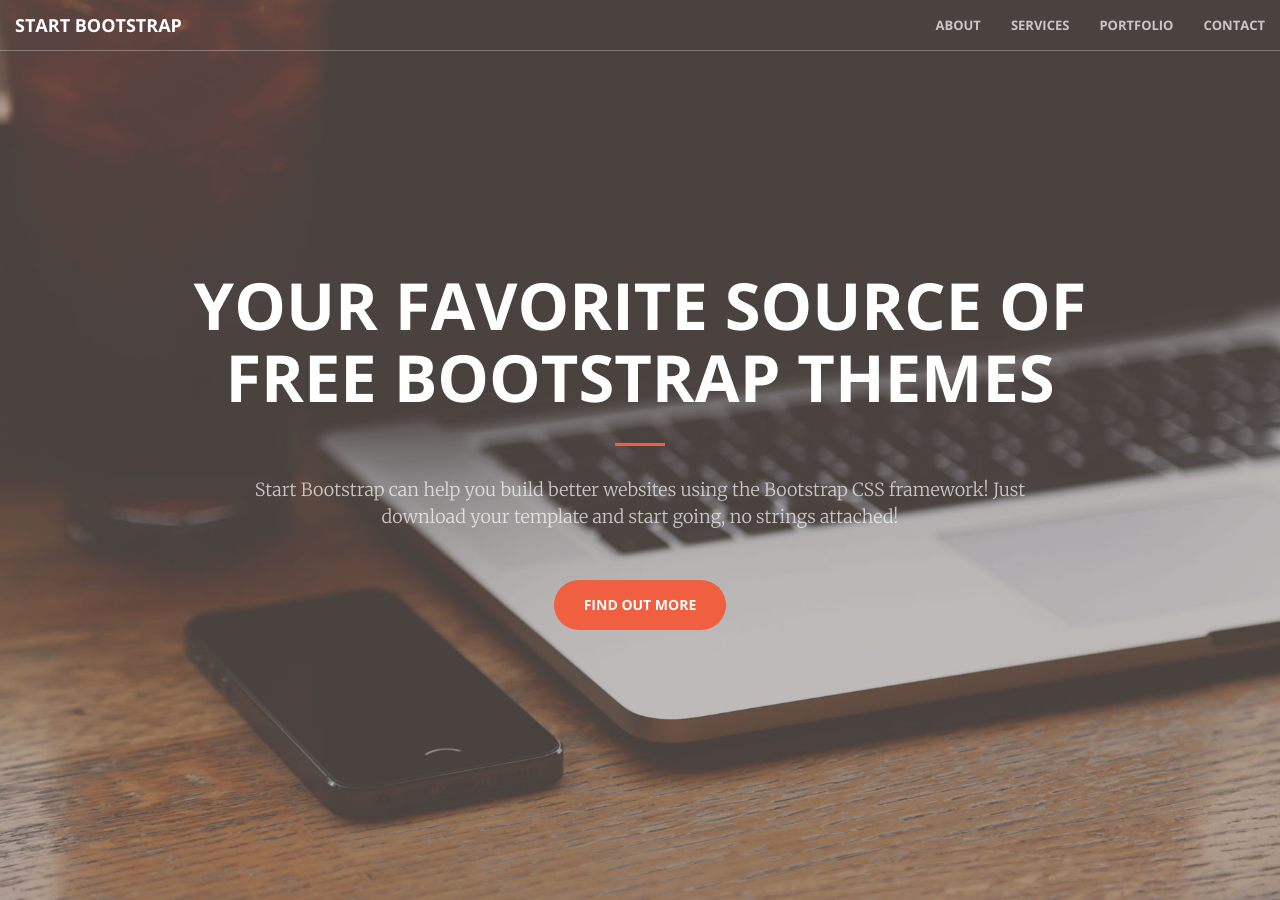
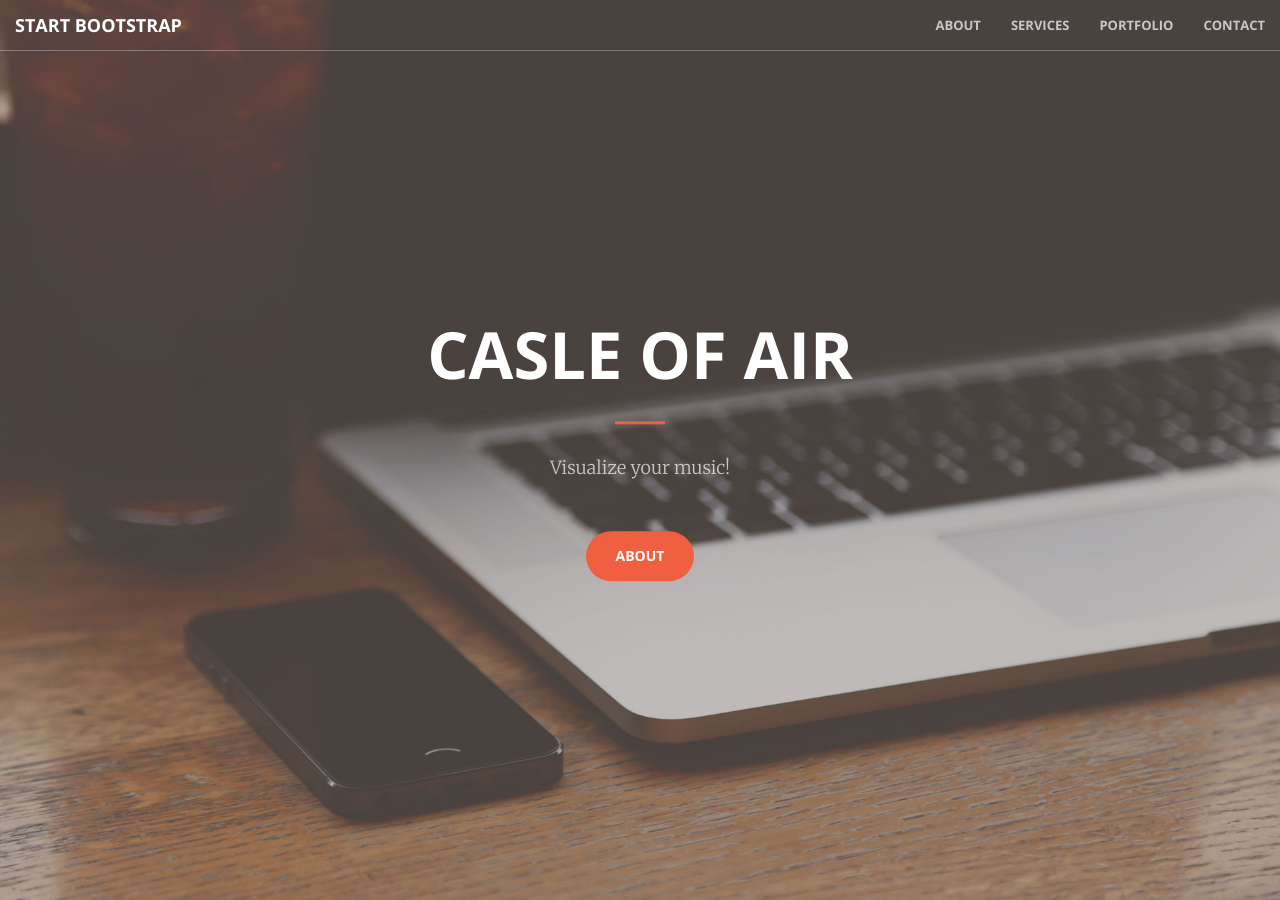
Before and after one commit to Audrey-Lee88/CastleOfAir, a Jekyll site: the page built from docs/index.html, in a window 1280 px wide and 900 px high. Built offline with Jekyll 4.4.1, drawn with Linux system fonts in a browser that asks for light colours.

Commit message:
Update header.html

```diff
--- a/docs/_includes/header.html
+++ b/docs/_includes/header.html
@@ -1,10 +1,10 @@
 <header>
     <div class="header-content">
         <div class="header-content-inner">
-            <h1>Your Favorite Source of Free Bootstrap Themes</h1>
+            <h1>Casle of Air</h1>
             <hr>
-            <p>Start Bootstrap can help you build better websites using the Bootstrap CSS framework! Just download your template and start going, no strings attached!</p>
-            <a href="#about" class="btn btn-primary btn-xl page-scroll">Find Out More</a>
+            <p>Visualize your music!</p>
+            <a href="#about" class="btn btn-primary btn-xl page-scroll">About</a>
         </div>
     </div>
 </header>
```
